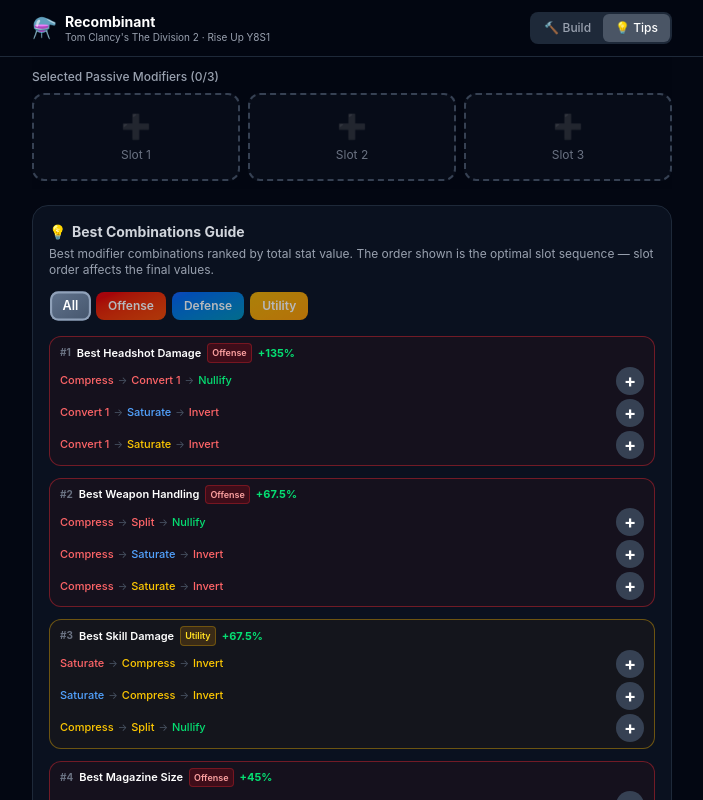
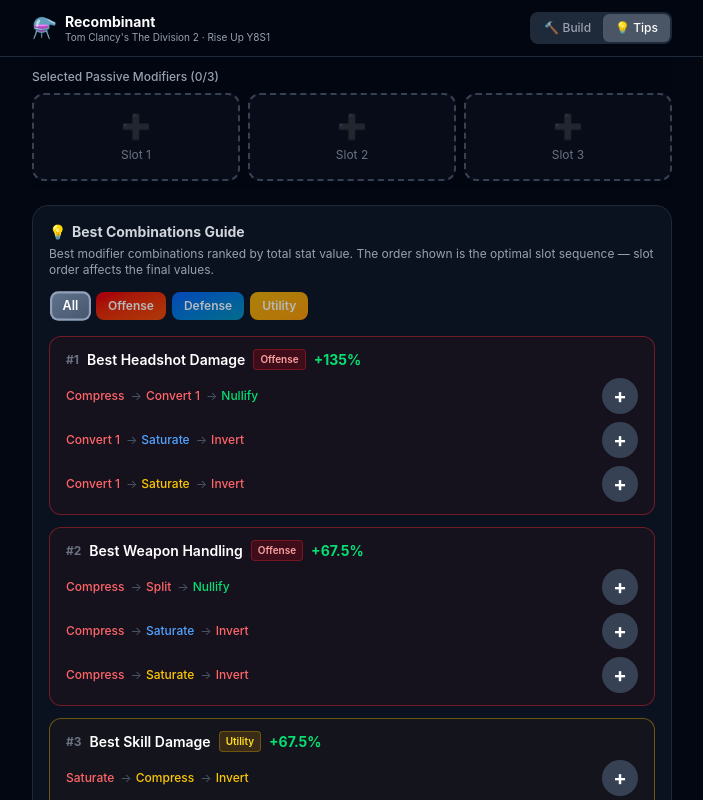
Before and after one commit to Serk4/Recombinant-app, a React (Vite) app: page / in a window 1280 px wide. Both pictures are taken after a click on the button "💡 Tips". Shown: the top 800 px of the page, without its empty margins (288-991 px from the left). Built offline with nearby package versions, Linux system fonts and the light colour scheme.

Commit message:
feat: enlarge tip cards and fix per-combo applied state for Add buttons
Agent-Logs-Url: https://github.com/Serk4/Recombinant-app/sessions/019385e8-b182-4d20-b537-1c6b3c1acc9e

Co-authored-by: Serk4 <12652101+Serk4@users.noreply.github.com>

```diff
--- a/src/App.tsx
+++ b/src/App.tsx
@@ -18,7 +18,7 @@ function App() {
 	const [selected, setSelected] = useState<Modifier[]>([])
 	const [categoryFilter, setCategoryFilter] = useState<Category | 'All'>('All')
 	const [activeTab, setActiveTab] = useState<ActiveTab>('build')
-	const [appliedTipKey, setAppliedTipKey] = useState<string | null>(null)
+	const [appliedTip, setAppliedTip] = useState<{ statKey: string; comboIndex: number } | null>(null)
 
 	const filteredModifiers = useMemo(() => {
 		if (categoryFilter === 'All') return ALL_MODIFIERS
@@ -54,7 +54,7 @@ function App() {
 
 	function clearAll() {
 		setSelected([])
-		setAppliedTipKey(null)
+		setAppliedTip(null)
 	}
 
 	return (
@@ -206,8 +206,8 @@ function App() {
 						<TipsPanel
 							tips={tips}
 							selectedCount={selected.length}
-							appliedTipKey={appliedTipKey}
-							onApply={(mods, key) => { setSelected(mods); setAppliedTipKey(key) }}
+							appliedTip={appliedTip}
+							onApply={(mods, statKey, comboIndex) => { setSelected(mods); setAppliedTip({ statKey, comboIndex }) }}
 						/>
 					</section>
 				)}
--- a/src/components/TipsPanel.tsx
+++ b/src/components/TipsPanel.tsx
@@ -7,8 +7,8 @@ import type { StatKey } from '../data/modifiers'
 interface TipsPanelProps {
 	tips: TipEntry[]
 	selectedCount: number
-	appliedTipKey: string | null
-	onApply: (modifiers: Modifier[], key: string) => void
+	appliedTip: { statKey: string; comboIndex: number } | null
+	onApply: (modifiers: Modifier[], statKey: string, comboIndex: number) => void
 }
 
 type TipCategory = 'All' | 'Offense' | 'Defense' | 'Utility'
@@ -58,7 +58,7 @@ const TAB_ACTIVE: Record<TipCategory, string> = {
 export function TipsPanel({
 	tips,
 	selectedCount,
-	appliedTipKey,
+	appliedTip,
 	onApply,
 }: TipsPanelProps) {
 	const [expanded, setExpanded] = useState(false)
@@ -109,8 +109,14 @@ export function TipsPanel({
 						tip={tip}
 						rank={i + 1}
 						selectedCount={selectedCount}
-						applied={appliedTipKey === tip.statKey}
-						onApply={(mods) => onApply(mods, tip.statKey)}
+						appliedComboIndex={
+							appliedTip?.statKey === tip.statKey
+								? appliedTip.comboIndex
+								: null
+						}
+						onApply={(mods, comboIndex) =>
+							onApply(mods, tip.statKey, comboIndex)
+						}
 					/>
 				))
 			)}
@@ -131,14 +137,14 @@ function TipCard({
 	tip,
 	rank,
 	selectedCount,
-	applied,
+	appliedComboIndex,
 	onApply,
 }: {
 	tip: TipEntry
 	rank: number
-	applied: boolean
+	appliedComboIndex: number | null
 	selectedCount: number
-	onApply: (modifiers: Modifier[]) => void
+	onApply: (modifiers: Modifier[], comboIndex: number) => void
 }) {
 	const [confirming, setConfirming] = useState<number | null>(null)
 
@@ -146,12 +152,12 @@ function TipCard({
 		if (selectedCount > 0) {
 			setConfirming(comboIndex)
 		} else {
-			onApply(tip.allCombos[comboIndex])
+			onApply(tip.allCombos[comboIndex], comboIndex)
 		}
 	}
 
 	function handleConfirm(comboIndex: number) {
-		onApply(tip.allCombos[comboIndex])
+		onApply(tip.allCombos[comboIndex], comboIndex)
 		setConfirming(null)
 	}
 
@@ -170,23 +176,23 @@ function TipCard({
 
 	return (
 		<div
-			className={`border rounded-xl px-2.5 py-1.5 ${CARD_COLORS[tipCategory]}`}
+			className={`border rounded-xl px-4 py-3 ${CARD_COLORS[tipCategory]}`}
 		>
 			{/* Header row: rank + stat + badge + value + applied check */}
-			<div className='flex items-center gap-1.5 flex-wrap'>
-				<span className='text-[10px] font-bold text-gray-500'>#{rank}</span>
-				<span className='text-[11px] font-semibold text-white'>
+			<div className='flex items-center gap-2 flex-wrap'>
+				<span className='text-xs font-bold text-gray-500'>#{rank}</span>
+				<span className='text-sm font-semibold text-white'>
 					Best {STAT_LABELS[tip.statKey]}
 				</span>
 				<span
-					className={`text-[9px] px-1 py-0.5 rounded font-semibold ${BADGE_COLORS[tipCategory]}`}
+					className={`text-[10px] px-1.5 py-0.5 rounded font-semibold ${BADGE_COLORS[tipCategory]}`}
 				>
 					{tipCategory}
 				</span>
-				<span className='text-[11px] font-bold text-green-400'>
+				<span className='text-sm font-bold text-green-400'>
 					+{displayValue}%
 				</span>
-				{applied && (
+				{appliedComboIndex !== null && (
 					<span className='ml-auto flex items-center justify-center w-7 h-7 rounded-full bg-green-700/40 text-green-400 text-sm font-bold'>
 						✓
 					</span>
@@ -194,20 +200,22 @@ function TipCard({
 			</div>
 
 			{/* Combo rows — one per tied best combination */}
-			<div className='mt-1 space-y-1'>
-				{combos.map((combo, comboIdx) => (
+			<div className='mt-2 space-y-2'>
+				{combos.map((combo, comboIdx) => {
+					const isApplied = appliedComboIndex === comboIdx
+					return (
 						<div
 							key={comboIdx}
-						className='flex items-center justify-between gap-2'
+							className='flex items-center justify-between gap-3'
 						>
-						<div className='flex flex-wrap items-center gap-1'>
+							<div className='flex flex-wrap items-center gap-1.5'>
 								{combo.map((m, idx) => (
 									<span key={m.id} className='flex items-center gap-1'>
 										{idx > 0 && (
-										<span className='text-gray-600 text-[10px]'>→</span>
+											<span className='text-gray-600 text-xs'>→</span>
 										)}
 										<span
-										className={`text-[11px] font-medium ${categoryColors[m.category]}`}
+											className={`text-xs font-medium ${categoryColors[m.category]}`}
 										>
 											{m.name}
 										</span>
@@ -215,41 +223,44 @@ function TipCard({
 								))}
 							</div>
 
-						{!applied && (
-							<div className='flex-shrink-0 flex items-center gap-1'>
-								{confirming !== comboIdx ? (
+							<div className='flex-shrink-0 flex items-center gap-1.5'>
+								{isApplied ? (
+									<span className='flex items-center justify-center w-9 h-9 rounded-full bg-green-700/40 text-green-400 text-base font-bold'>
+										✓
+									</span>
+								) : confirming !== comboIdx ? (
 									<button
 										onClick={() => handleApplyClick(comboIdx)}
 										aria-label='Apply tip'
-										className='flex items-center justify-center w-7 h-7 rounded-full bg-gray-700 hover:bg-gray-600 text-white text-lg font-bold leading-none transition-all hover:scale-110 active:scale-95'
+										className='flex items-center justify-center w-9 h-9 rounded-full bg-gray-700 hover:bg-gray-600 text-white text-xl font-bold leading-none transition-all hover:scale-110 active:scale-95'
 									>
 										+
 									</button>
 								) : (
 									<>
-										<span className='text-[9px] text-yellow-400 whitespace-nowrap'>
+										<span className='text-[10px] text-yellow-400 whitespace-nowrap'>
 											Replace?
 										</span>
 										<button
 											onClick={() => handleConfirm(comboIdx)}
 											aria-label='Confirm apply'
-											className='flex items-center justify-center w-6 h-6 rounded-full bg-green-700 hover:bg-green-600 text-white text-xs font-bold transition-colors'
+											className='flex items-center justify-center w-8 h-8 rounded-full bg-green-700 hover:bg-green-600 text-white text-sm font-bold transition-colors'
 										>
 											✓
 										</button>
 										<button
 											onClick={() => setConfirming(null)}
 											aria-label='Cancel apply'
-											className='flex items-center justify-center w-6 h-6 rounded-full bg-gray-600 hover:bg-gray-500 text-white text-xs font-bold transition-colors'
+											className='flex items-center justify-center w-8 h-8 rounded-full bg-gray-600 hover:bg-gray-500 text-white text-sm font-bold transition-colors'
 										>
 											✕
 										</button>
 									</>
 								)}
 							</div>
-						)}
 						</div>
-				))}
+					)
+				})}
 			</div>
 		</div>
 	)
```
Lines whose indentation alone changed are shown as unchanged.
